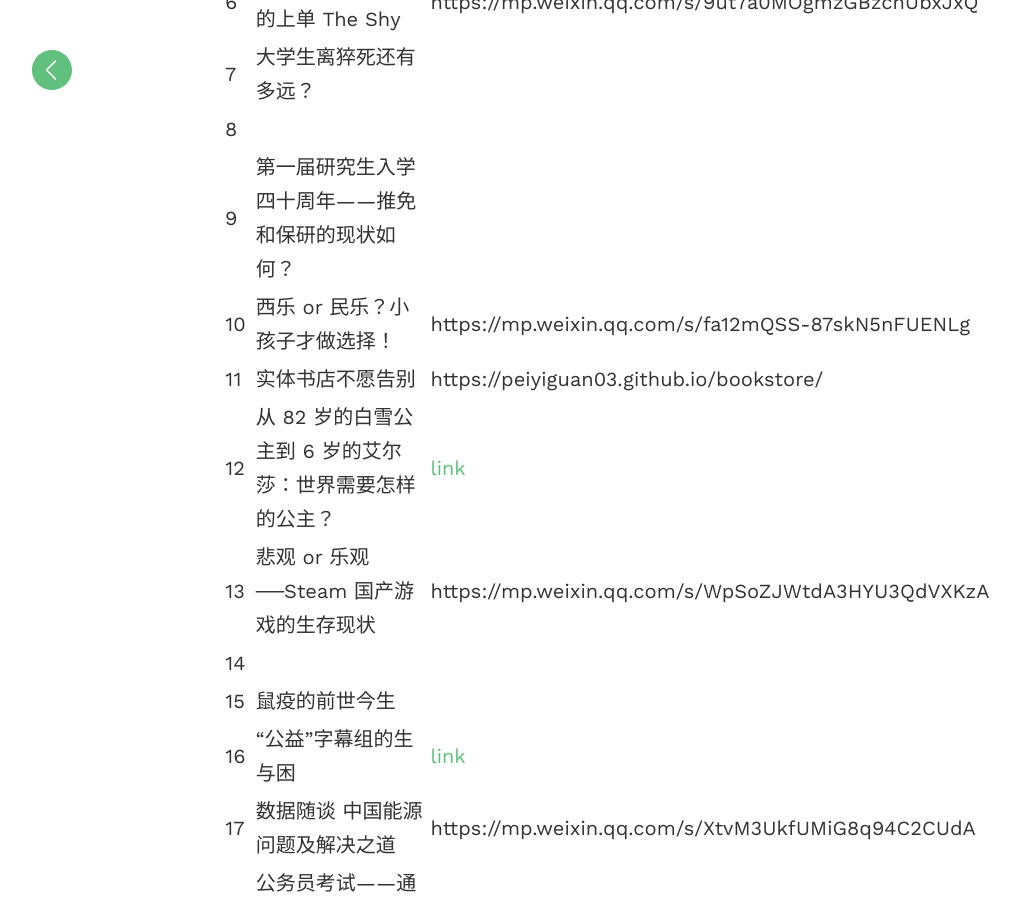
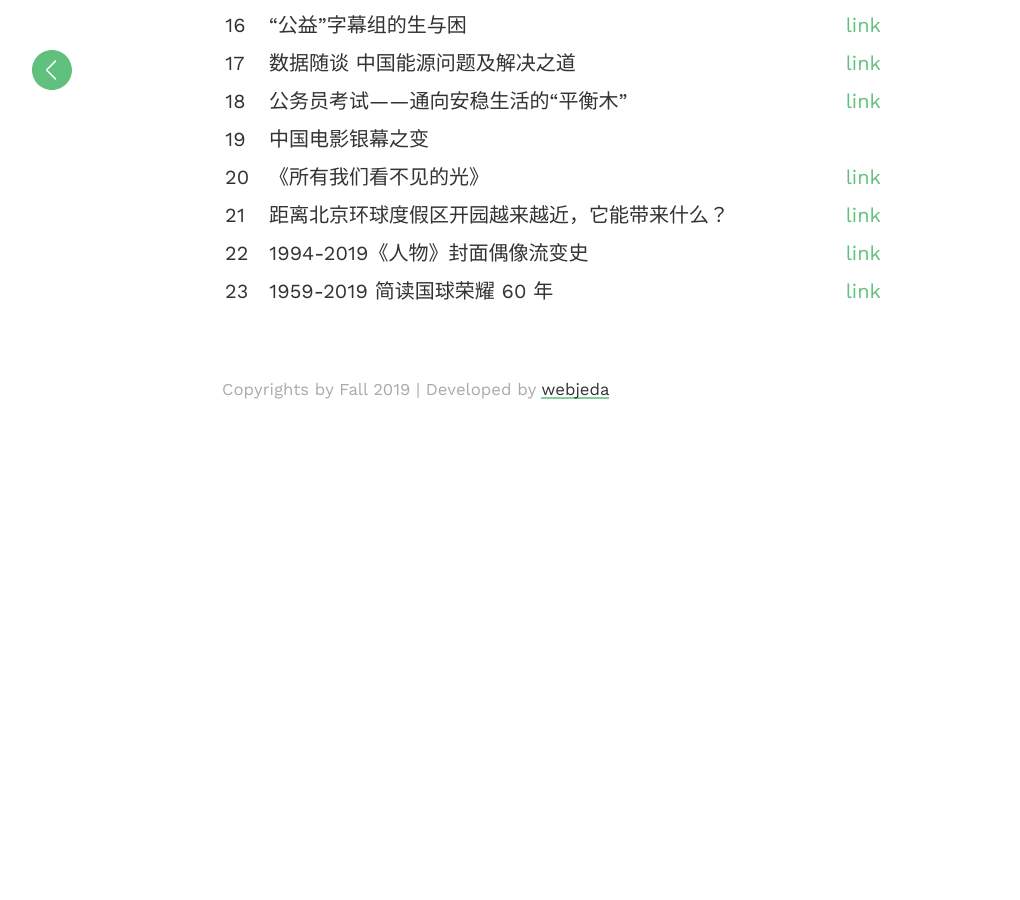
Before and after one commit to haoyuns/Fall-2019, a Jekyll site: the page built from final.md, in a window 1280 px wide and 900 px high, scrolled down 643 px. Shown: the whole window, without its empty margins (18-1038 px from the left). Built offline with Jekyll 4.4.1, drawn with Linux system fonts in a browser that asks for light colours; our own code applies the rules of GitHub Pages for plain Markdown files; after the commit the page ends 1048 px from its top, so only the background shows below that; some of the changed text lies outside the part shown.

Commit message:
Update final.md

```diff
--- a/final.md
+++ b/final.md
@@ -1,25 +1,25 @@
 序号 | 期末主题 | 作品链接
 :------------ | :------------ | :-------------
-1 | 美国校区种族多样性简介 | https://www.rpubs.com/Maxine/american_school_diversity
-2 | 9012 年，去看一场音乐节！————简述中外音乐节的发展历程 | https://mp.weixin.qq.com/s/qj_vcThanImb0SY7jsIM2w
+1 | 美国校区种族多样性简介 | [link](https://www.rpubs.com/Maxine/american_school_diversity)
+2 | 9012 年，去看一场音乐节！————简述中外音乐节的发展历程 | [link](https://mp.weixin.qq.com/s/qj_vcThanImb0SY7jsIM2w)
 3 | 2020 年春节档还有 36 天“到达战场” |
 4 | 高校学生资助体系：“消灭”高校“贫困人口”的主力军 |
-5 | 卡车超载：利益的角逐与较量 | https://stopsmoking.github.io/Overload/finalproject.html
-6 | 大家好，我是 iG 的上单 The Shy | https://mp.weixin.qq.com/s/9ut7a0MOgmzGBzcnUbxJxQ
+5 | 卡车超载：利益的角逐与较量 | [link](https://stopsmoking.github.io/Overload/finalproject.html)
+6 | 大家好，我是 iG 的上单 The Shy | [link](https://mp.weixin.qq.com/s/9ut7a0MOgmzGBzcnUbxJxQ)
 7 | 大学生离猝死还有多远？ |
 8 |  |
 9 | 第一届研究生入学四十周年——推免和保研的现状如何？ |
-10 | 西乐 or 民乐？小孩子才做选择！ | https://mp.weixin.qq.com/s/fa12mQSS-87skN5nFUENLg
-11 | 实体书店不愿告别 | https://peiyiguan03.github.io/bookstore/
+10 | 西乐 or 民乐？小孩子才做选择！ | [link](https://mp.weixin.qq.com/s/fa12mQSS-87skN5nFUENLg)
+11 | 实体书店不愿告别 | [link](https://peiyiguan03.github.io/bookstore/)
 12 | 从 82 岁的白雪公主到 6 岁的艾尔莎：世界需要怎样的公主？ | [link](https://mp.weixin.qq.com/s?__biz=MzU2NDk1MzYzMw==&mid=100000030&idx=1&sn=c2fa4f513c5494f242c2850c0b688d88&chksm=7c4256504b35df461286449fb3beb5fea932e536dafaf6191e914fcdbb1839e461520e6cda20#rd)
-13 | 悲观 or 乐观──Steam 国产游戏的生存现状 | https://mp.weixin.qq.com/s/WpSoZJWtdA3HYU3QdVXKzA
+13 | 悲观 or 乐观──Steam 国产游戏的生存现状 | [link](https://mp.weixin.qq.com/s/WpSoZJWtdA3HYU3QdVXKzA)
 14 |  |
 15 | 鼠疫的前世今生 |
 16 | “公益”字幕组的生与困 | [link](https://mp.weixin.qq.com/s?__biz=MzUyNTQ1Nzk5MA==&mid=2247483994&idx=1&sn=8e813c2da5045b66d1459ceaf6ccc233&chksm=fa1c8d73cd6b04650bf3fead228c291428ff8440f3c174922fb76983503327e1f241448fb016&token=327327915&lang=zh_CN#rd)
-17 | 数据随谈 中国能源问题及解决之道 | https://mp.weixin.qq.com/s/XtvM3UkfUMiG8q94C2CUdA
-18 | 公务员考试——通向安稳生活的“平衡木” | https://mp.weixin.qq.com/s/lXn00ZfXylyUTOkXV7x3Pw
+17 | 数据随谈 中国能源问题及解决之道 | [link](https://mp.weixin.qq.com/s/XtvM3UkfUMiG8q94C2CUdA)
+18 | 公务员考试——通向安稳生活的“平衡木” | [link](https://mp.weixin.qq.com/s/lXn00ZfXylyUTOkXV7x3Pw)
 19 | 中国电影银幕之变 |
-20 | 《所有我们看不见的光》 | https://readymag.com/u25494332/allthelightwecannotsee/
-21 | 距离北京环球度假区开园越来越近，它能带来什么？ | https://www.jianshu.com/p/ba9eb552b814
-22 | 1994-2019《人物》封面偶像流变史 | https://github.com/ChenM-7/CM-task/blob/master/final/Picture.md
-23 | 1959-2019 简读国球荣耀 60 年 | https://mp.weixin.qq.com/s/u_z_U3XoA-TjZMauttqkHw
+20 | 《所有我们看不见的光》 | [link](https://readymag.com/u25494332/allthelightwecannotsee/)
+21 | 距离北京环球度假区开园越来越近，它能带来什么？ | [link](https://www.jianshu.com/p/ba9eb552b814)
+22 | 1994-2019《人物》封面偶像流变史 | [link](https://github.com/ChenM-7/CM-task/blob/master/final/Picture.md)
+23 | 1959-2019 简读国球荣耀 60 年 | [link](https://mp.weixin.qq.com/s/u_z_U3XoA-TjZMauttqkHw)
```
